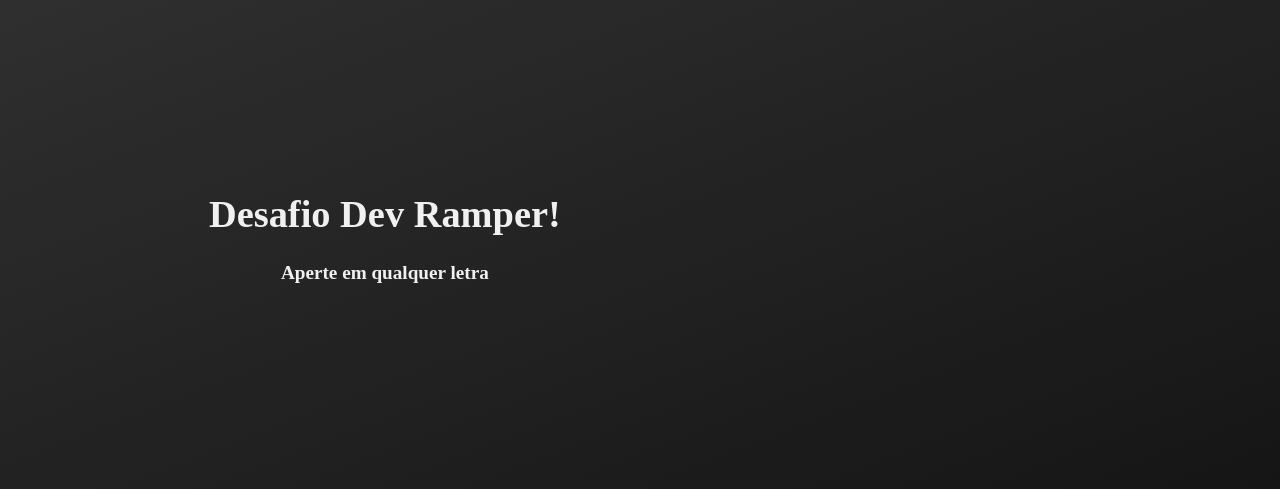
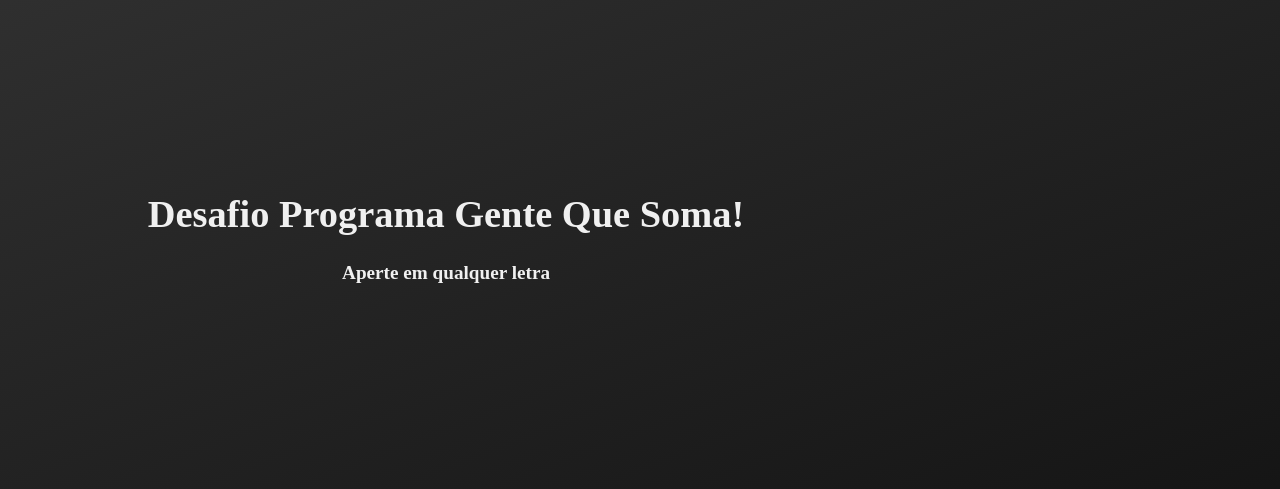
Before and after one commit to vbsantos/desafio-devramper, a PHP site: page /app/index.php in a window 1280 px wide. Shown: the part 149-638 px from the top of the page. Run offline with PHP 8.4, Linux system fonts and the light colour scheme.

Commit message:
change challange name

```diff
--- a/app/index.php
+++ b/app/index.php
@@ -3,14 +3,14 @@
   <head>
     <meta charset="UTF-8" />
     <meta name="viewport" content="width=device-width, initial-scale=1.0" />
-    <title>Desafio Dev Ramper</title>
+    <title>Desafio Programa Gente Que Soma</title>
     <link rel="stylesheet" href="./style.css" />
   </head>
   <body>
     <div id="container">
       <!-- LEFT SIDE -->
       <section id="input">
-        <h1 id="title">Desafio Dev Ramper!</h1>
+        <h1 id="title">Desafio Programa Gente Que Soma!</h1>
         <h1 id="letter2">Aperte em qualquer letra</h1>
         <p id="letter1"> </p>
         <h1 id="letter3"></h1>
--- a/index.html
+++ b/index.html
@@ -4,11 +4,11 @@
     <meta charset="UTF-8" />
     <meta name="viewport" content="width=device-width, initial-scale=1.0" />
     <link rel="stylesheet" href="./style.css" />
-    <title>Desafio Dev Ramper</title>
+    <title>Desafio Programa Gente Que Soma</title>
   </head>
   <body>
     <div id="container">
-      <h1 id="text">Bem vindo ao Desafio Dev Ramper</h1>
+      <h1 id="text">Bem vindo ao desafio do Programa Gente Que Soma</h1>
     </div>
     <script src="main.js"></script>
   </body>
```
Also changed, not shown: README.md, 4 other files.
